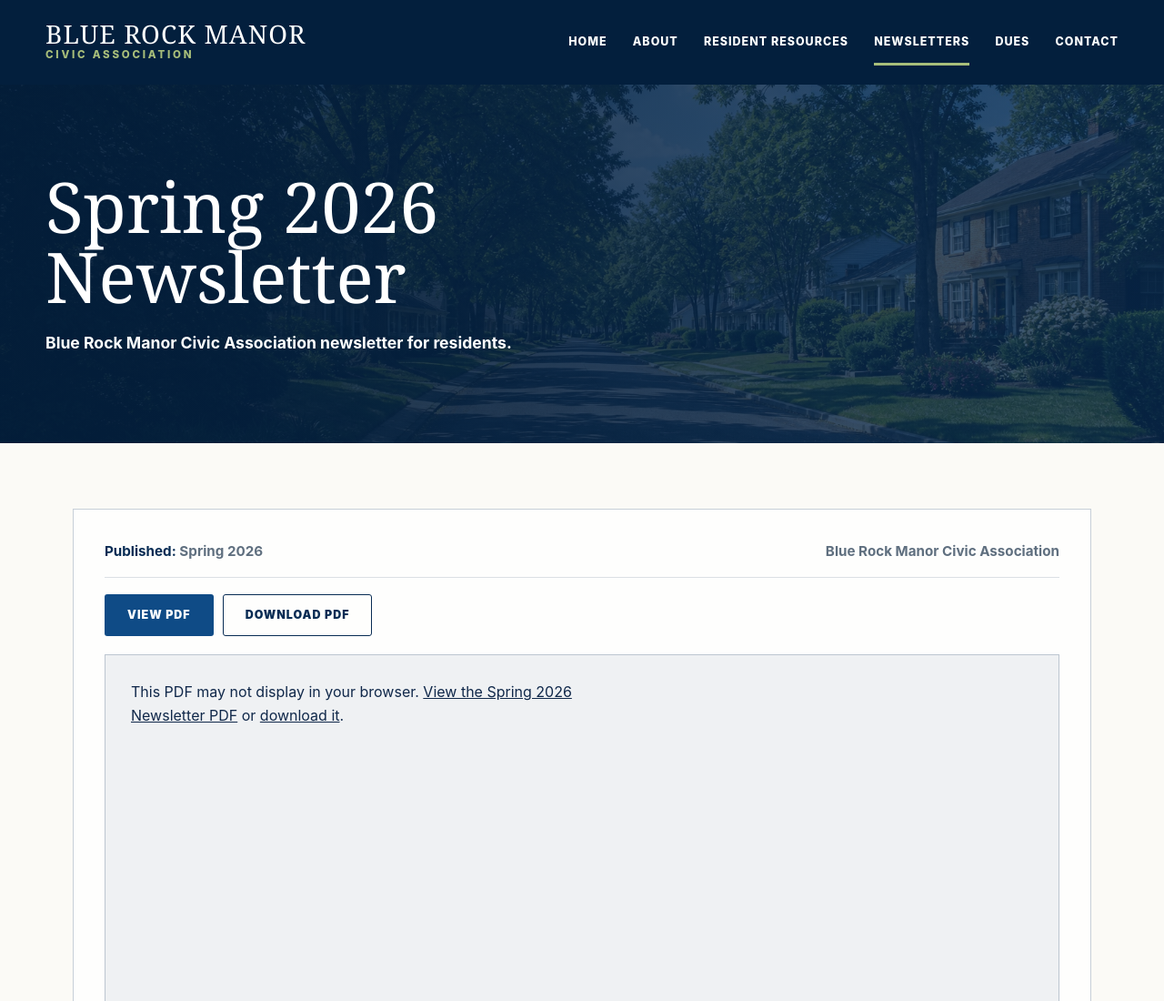
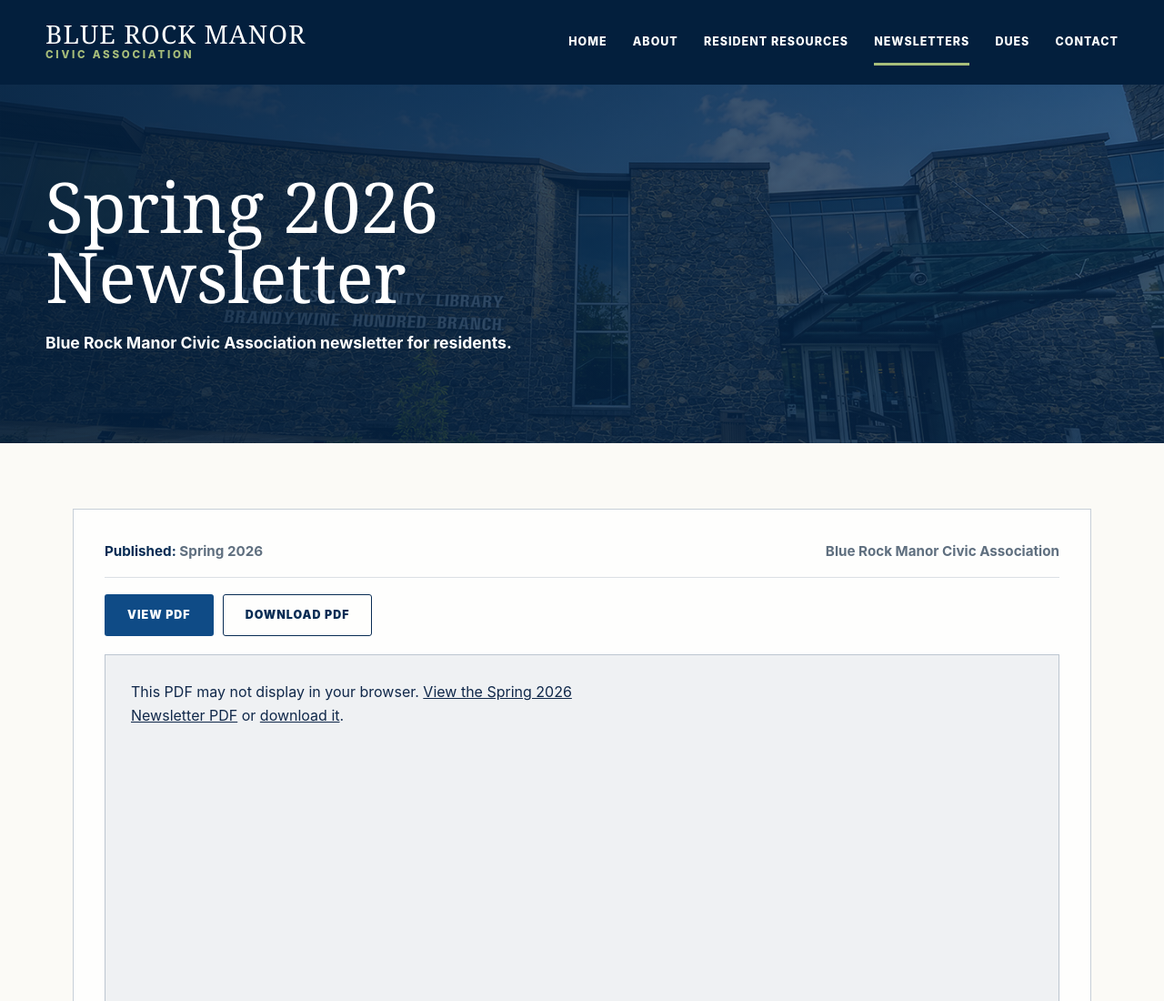
Before and after one commit to Barracoon/brmca-website, a plain HTML site: page content/newsletters/spring-2026.html in a window 1280 px wide. Shown: the top 1100 px of the page at 91% size. Drawn offline with Linux system fonts and the light colour scheme.

Commit message:
Update aerial and newsletter hero images

```diff
--- a/content/newsletters/spring-2026.html
+++ b/content/newsletters/spring-2026.html
@@ -18,7 +18,7 @@
     </header>
 
     <main>
-      <section class="page-hero">
+      <section class="page-hero newsletter-detail-hero">
         <div class="container">
           <h1>Spring 2026 Newsletter</h1>
           <p>Blue Rock Manor Civic Association newsletter for residents.</p>
--- a/styles/main.css
+++ b/styles/main.css
@@ -804,7 +804,13 @@
   color: var(--white);
   background:
     linear-gradient(90deg, rgba(3, 31, 61, 0.92), rgba(8, 44, 84, 0.76)),
-    url("../assets/neighborhood-street.jpg") center / cover;
+    url("../assets/neighborhood-aerial.jpg") center 46% / cover;
+}
+
+.newsletter-detail-hero {
+  background:
+    linear-gradient(90deg, rgba(3, 31, 61, 0.92), rgba(8, 44, 84, 0.7)),
+    url("../assets/neighborhood-library.jpg") 42% center / cover;
 }
 
 .page-hero h1 {
```
Also changed, not shown: assets/neighborhood-aerial.jpg.
